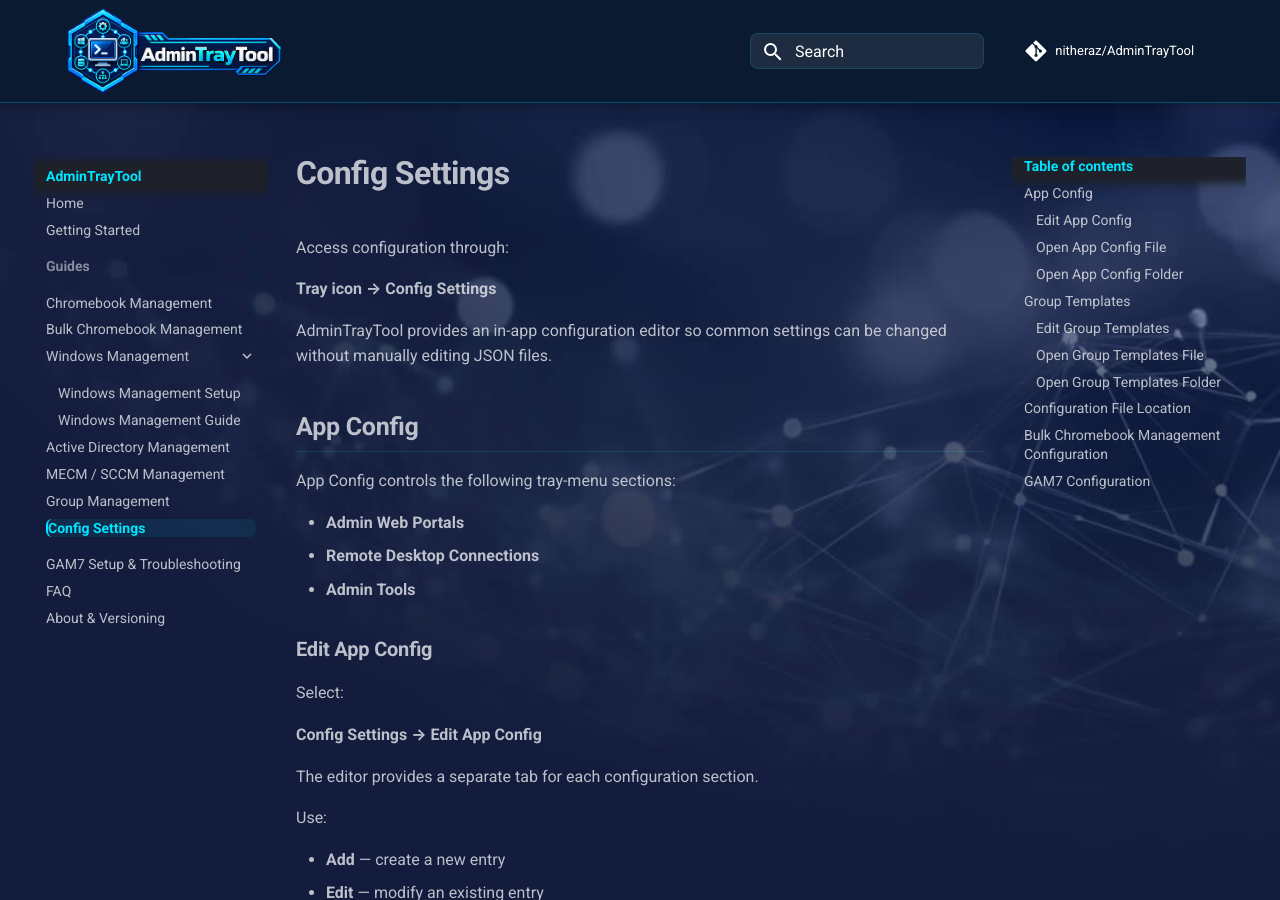
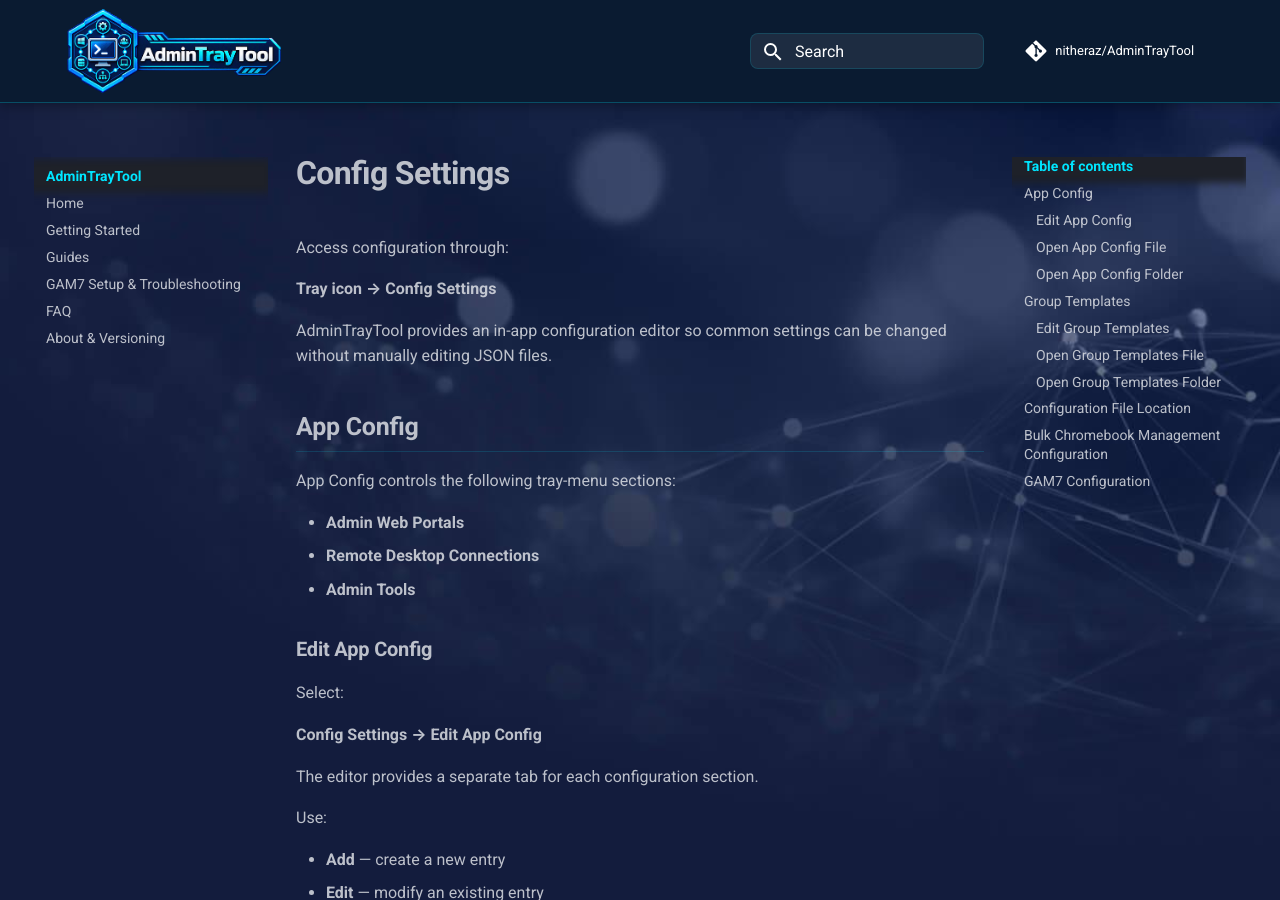
Before and after one commit to nitheraz/AdminTrayTool, an MkDocs documentation site: the page built from docs/guides/config-settings.md, in a window 1280 px wide and 900 px high. Built offline with MkDocs 1.6.1 and Material for MkDocs 9.7.7, drawn with Linux system fonts in a browser that asks for light colours; comment, search, counter and statistics services are not loaded.

Commit message:
Simplify Guides documentation navigation

```diff
--- a/mkdocs.yml
+++ b/mkdocs.yml
@@ -19,7 +19,6 @@
 
   features:
     - navigation.sections
-    - navigation.expand
     - navigation.top
     - navigation.instant
     - navigation.tracking
@@ -51,29 +50,7 @@
 
   - Getting Started: getting-started.md
 
-  - Guides:
-      - Chromebook Management: guides/chromebook-management.md
-
-      - Bulk Chromebook Management:
-          guides/bulk-chromebook-management.md
-
-      - Windows Management:
-          - Windows Management Setup:
-              guides/windows-management-setup.md
-          - Windows Management Guide:
-              guides/windows-management.md
-
-      - Active Directory Management:
-          guides/active-directory-management.md
-
-      - MECM / SCCM Management:
-          guides/mecm-management.md
-
-      - Group Management:
-          guides/group-management.md
-
-      - Config Settings:
-          guides/config-settings.md
+  - Guides: guides/index.md
 
   - GAM7 Setup & Troubleshooting: gam-setup.md
 
```
Also changed, not shown: docs/guides/index.md (added, +23 -0 lines).
